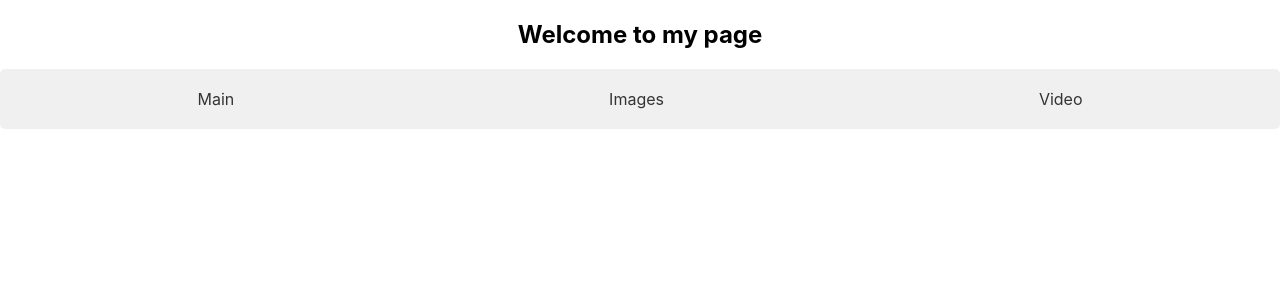
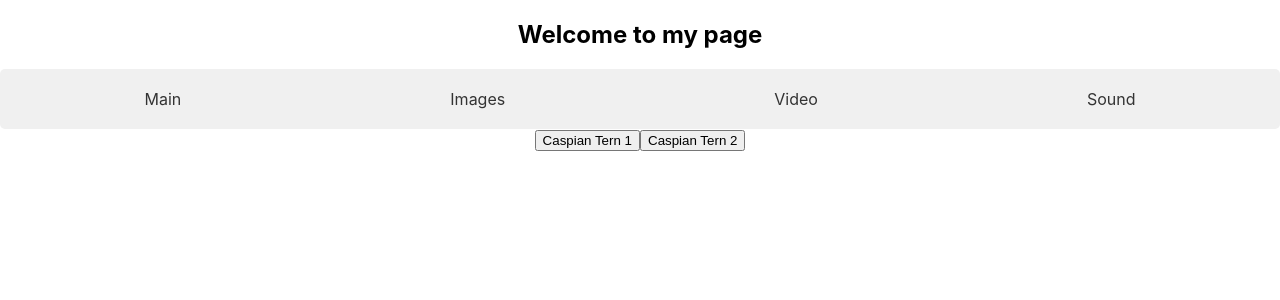
Before and after one commit to dirty-dan01/single_view, a React (Create React App) app: page /sounds in a window 1280 px wide. Shown: the top 300 px of the page. Built offline with nearby package versions, Linux system fonts and the light colour scheme.

Commit message:
Sound Module added

```diff
--- a/src/components/NavBarPlease.js
+++ b/src/components/NavBarPlease.js
@@ -3,6 +3,7 @@ import { Route, Routes, Link } from 'react-router-dom'
 import DayOfTheWeek from './DayOfTheWeek.js'
 import Images from './Images.js'
 import Video from './Video.js'
+import Sounds from './Sounds.js'
 import './NavBarStyle.css'
 
 const NavBarPlease = () => {
@@ -13,11 +14,13 @@ const NavBarPlease = () => {
           <Link to={"/"} className='navItem'>Main</Link>
           <Link to={"/images"} className='navItem'>Images</Link>
           <Link to={"/video"} className='navItem'>Video</Link>
+          <Link to={"/sounds"} className='navItem'>Sound</Link>
         </nav>
         <Routes>
           <Route path='/' element={<DayOfTheWeek/>}/>
           <Route path='/images' element={<Images/>}/>
           <Route path='/video' element={<Video/>}/>
+          <Route path='/sounds' element={<Sounds/>}/>
         </Routes>
     </div>
   )
--- /dev/null
+++ b/src/components/Sounds.js
@@ -0,0 +1,35 @@
+import React from 'react'
+
+const Sounds = () => {
+    const bird1 = new Audio(
+        "https://upload.wikimedia.org/wikipedia/commons/9/9b/Hydroprogne_caspia_-_Caspian_Tern_XC432679.mp3"
+      );
+
+      const bird2 = new Audio(
+        "https://upload.wikimedia.org/wikipedia/commons/b/b5/Hydroprogne_caspia_-_Caspian_Tern_XC432881.mp3"
+      );
+
+      function toggle1() {
+        if (bird1.paused) {
+          bird1.play();
+        } else {
+          bird1.pause();
+        }
+      };
+
+      function toggle2() {
+        if (bird2.paused) {
+          bird2.play();
+        } else {
+          bird2.pause();
+        }
+      };
+  return (
+    <div>
+        <button onClick={toggle1}>Caspian Tern 1</button>
+        <button onClick={toggle2}>Caspian Tern 2</button>
+    </div>
+  )
+}
+
+export default Sounds
--- a/src/components/Video.js
+++ b/src/components/Video.js
@@ -4,7 +4,11 @@ import ReactPlayer from "react-player/youtube";
 const Video = () => {
     const MyVideo = () =>{
         return(
-          <ReactPlayer url={"https://www.youtube.com/watch?v=dQw4w9WgXcQ"}/>
+          <ReactPlayer
+            url={"https://www.youtube.com/watch?v=dQw4w9WgXcQ"}
+            playing={true}
+            volume={0.5}
+          />
         )
       }
   return (
```
